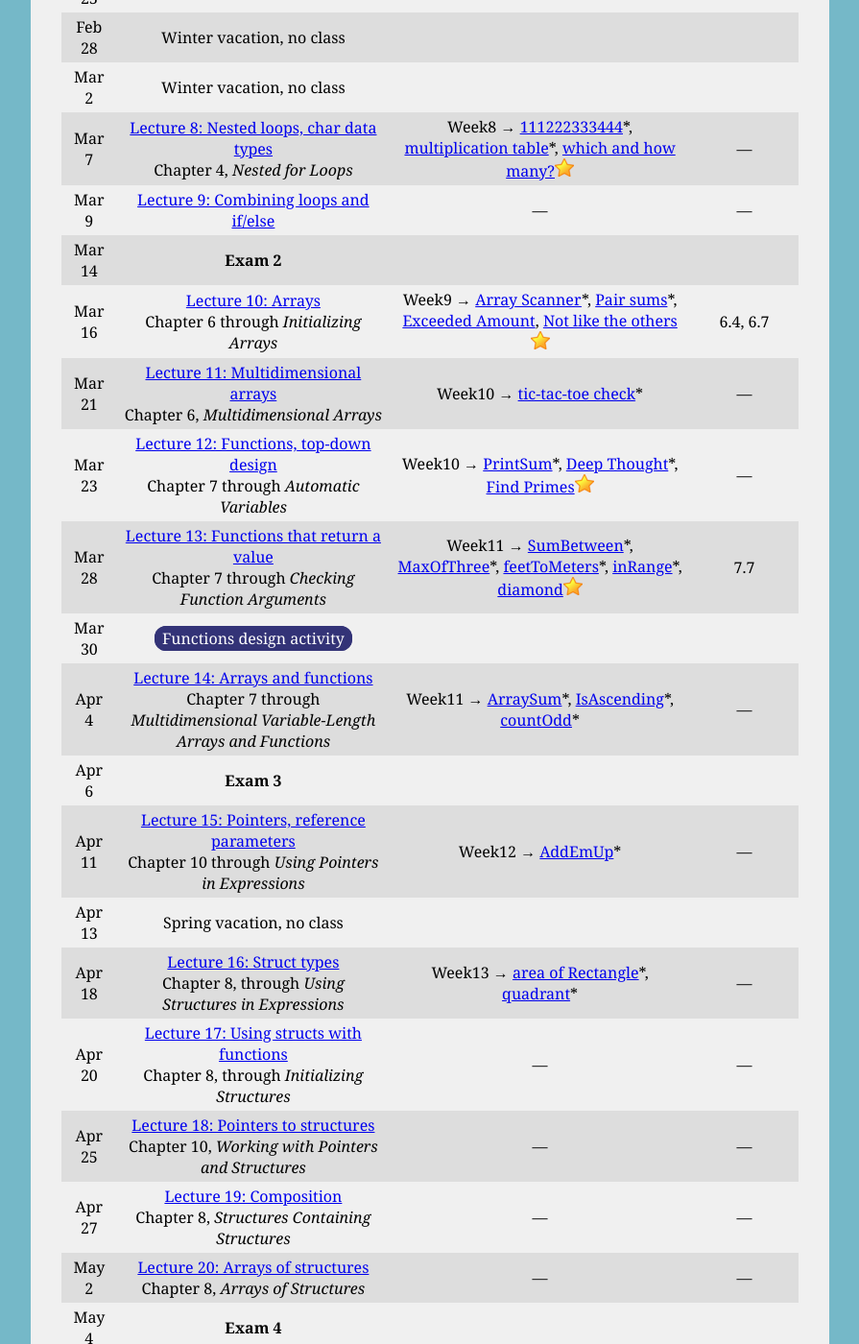
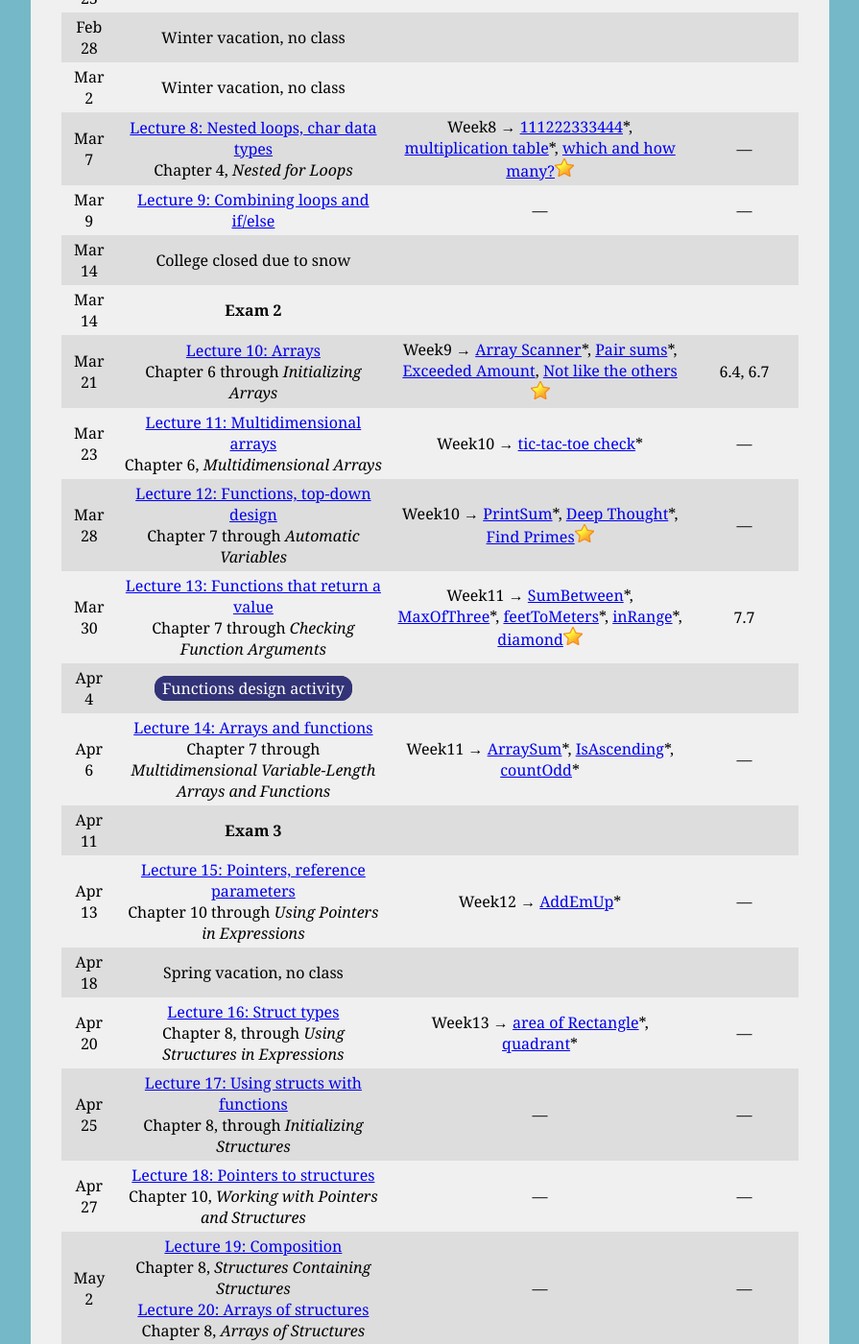
Before and after one commit to ycpcs/cs101-spring2017, a Jekyll site: the page built from schedule.md, in a window 1280 px wide and 1400 px high, scrolled down 1270 px. Shown: the whole window at 96% size, without its empty margins (192-1087 px from the left). Built offline with Jekyll 4.4.1, drawn with Linux system fonts in a browser that asks for light colours.

Commit message:
updated due to college closing on 14th

```diff
--- a/schedule.md
+++ b/schedule.md
@@ -29,19 +29,19 @@ Feb 28 | Winter vacation, no class
 Mar 2 | Winter vacation, no class
 Mar 7 | [Lecture 8: Nested loops, char data types](lectures/lecture08.html)<br>Chapter 4, *Nested for Loops* | Week8 &rarr; [111222333444](https://cs.ycp.edu/cloudcoder/#exercise?c=15,p=494)\*, [multiplication table](https://cs.ycp.edu/cloudcoder/#exercise?c=15,p=533)\*, [which and how many?](https://cs.ycp.edu/cloudcoder/#exercise?c=15,p=495)![gold star](img/goldstar-tiny.png) | &mdash;
 Mar 9 | [Lecture 9: Combining loops and if/else](lectures/lecture09.html) | &mdash; | &mdash;
+Mar 14 | College closed due to snow
 Mar 14 | **Exam 2**
-Mar 16 | [Lecture 10: Arrays](lectures/lecture09.html)<br>Chapter 6 through *Initializing Arrays* | Week9 &rarr; [Array Scanner](https://cs.ycp.edu/cloudcoder/#exercise?c=15,p=496)\*, [Pair sums](https://cs.ycp.edu/cloudcoder/#exercise?c=15,p=497)\*, [Exceeded Amount](https://cs.ycp.edu/cloudcoder/#exercise?c=15,p=498), [Not like the others](https://cs.ycp.edu/cloudcoder/#exercise?c=15,p=499)![gold star](img/goldstar-tiny.png) | 6.4, 6.7
-Mar 21 | [Lecture 11: Multidimensional arrays](lectures/lecture10.html)<br>Chapter 6, *Multidimensional Arrays* | Week10 &rarr; [tic-tac-toe check](https://cs.ycp.edu/cloudcoder/#exercise?c=15,p=527)\* | &mdash;
-Mar 23 | [Lecture 12: Functions, top-down design](lectures/lecture11.html)<br>Chapter 7 through *Automatic Variables* | Week10 &rarr;  [PrintSum](https://cs.ycp.edu/cloudcoder/#exercise?c=15,p=500)\*, [Deep Thought](https://cs.ycp.edu/cloudcoder/#exercise?c=15,p=501)\*, [Find Primes](https://cs.ycp.edu/cloudcoder/#exercise?c=15,p=502)![gold star](img/goldstar-tiny.png) | &mdash;
-Mar 28 | [Lecture 13: Functions that return a value](lectures/lecture12.html)<br>Chapter 7 through *Checking Function Arguments* | Week11 &rarr; [SumBetween](https://cs.ycp.edu/cloudcoder/#exercise?c=15,p=506)\*, [MaxOfThree](https://cs.ycp.edu/cloudcoder/#exercise?c=15,p=507)\*, [feetToMeters](https://cs.ycp.edu/cloudcoder/#exercise?c=15,p=524)\*, [inRange](https://cs.ycp.edu/cloudcoder/#exercise?c=15,p=525)\*, [diamond](https://cs.ycp.edu/cloudcoder/#exercise?c=15,p=526)![gold star](img/goldstar-tiny.png) | 7.7
-Mar 30 | <span class="activity">Functions design activity</span>
-Apr 4 | [Lecture 14: Arrays and functions](lectures/lecture13.html)<br>Chapter 7 through *Multidimensional Variable-Length Arrays and Functions* | Week11 &rarr; [ArraySum](https://cs.ycp.edu/cloudcoder/#exercise?c=15,p=503)\*, [IsAscending](https://cs.ycp.edu/cloudcoder/#exercise?c=15,p=505)\*, [countOdd](https://cs.ycp.edu/cloudcoder/#exercise?c=15,p=504)\* | &mdash;
-Apr 6 | **Exam 3**
-Apr 11 | [Lecture 15: Pointers, reference parameters](lectures/lecture14.html)<br>Chapter 10 through *Using Pointers in Expressions* | Week12 &rarr; [AddEmUp](https://cs.ycp.edu/cloudcoder/#exercise?c=15,p=508)\* | &mdash;
-Apr 13 | Spring vacation, no class
-Apr 18 | [Lecture 16: Struct types](lectures/lecture15.html)<br>Chapter 8, through *Using Structures in Expressions* | Week13 &rarr; [area of Rectangle](https://cs.ycp.edu/cloudcoder/#exercise?c=15,p=509)\*, [quadrant](https://cs.ycp.edu/cloudcoder/#exercise?c=15,p=535)\* | &mdash;
-Apr 20 | [Lecture 17: Using structs with functions](lectures/lecture16.html)<br>Chapter 8, through *Initializing Structures* | &mdash; | &mdash;
-Apr 25 | [Lecture 18: Pointers to structures](lectures/lecture17.html)<br>Chapter 10, *Working with Pointers and Structures* | &mdash; | &mdash;
-Apr 27 | [Lecture 19: Composition](lectures/lecture18.html)<br>Chapter 8, *Structures Containing Structures* | &mdash; | &mdash;
-May 2 | [Lecture 20: Arrays of structures](lectures/lecture19.html)<br>Chapter 8, *Arrays of Structures* | &mdash; | &mdash;
+Mar 21 | [Lecture 10: Arrays](lectures/lecture09.html)<br>Chapter 6 through *Initializing Arrays* | Week9 &rarr; [Array Scanner](https://cs.ycp.edu/cloudcoder/#exercise?c=15,p=496)\*, [Pair sums](https://cs.ycp.edu/cloudcoder/#exercise?c=15,p=497)\*, [Exceeded Amount](https://cs.ycp.edu/cloudcoder/#exercise?c=15,p=498), [Not like the others](https://cs.ycp.edu/cloudcoder/#exercise?c=15,p=499)![gold star](img/goldstar-tiny.png) | 6.4, 6.7
+Mar 23 | [Lecture 11: Multidimensional arrays](lectures/lecture10.html)<br>Chapter 6, *Multidimensional Arrays* | Week10 &rarr; [tic-tac-toe check](https://cs.ycp.edu/cloudcoder/#exercise?c=15,p=527)\* | &mdash;
+Mar 28 | [Lecture 12: Functions, top-down design](lectures/lecture11.html)<br>Chapter 7 through *Automatic Variables* | Week10 &rarr;  [PrintSum](https://cs.ycp.edu/cloudcoder/#exercise?c=15,p=500)\*, [Deep Thought](https://cs.ycp.edu/cloudcoder/#exercise?c=15,p=501)\*, [Find Primes](https://cs.ycp.edu/cloudcoder/#exercise?c=15,p=502)![gold star](img/goldstar-tiny.png) | &mdash;
+Mar 30 | [Lecture 13: Functions that return a value](lectures/lecture12.html)<br>Chapter 7 through *Checking Function Arguments* | Week11 &rarr; [SumBetween](https://cs.ycp.edu/cloudcoder/#exercise?c=15,p=506)\*, [MaxOfThree](https://cs.ycp.edu/cloudcoder/#exercise?c=15,p=507)\*, [feetToMeters](https://cs.ycp.edu/cloudcoder/#exercise?c=15,p=524)\*, [inRange](https://cs.ycp.edu/cloudcoder/#exercise?c=15,p=525)\*, [diamond](https://cs.ycp.edu/cloudcoder/#exercise?c=15,p=526)![gold star](img/goldstar-tiny.png) | 7.7
+Apr 4 | <span class="activity">Functions design activity</span>
+Apr 6 | [Lecture 14: Arrays and functions](lectures/lecture13.html)<br>Chapter 7 through *Multidimensional Variable-Length Arrays and Functions* | Week11 &rarr; [ArraySum](https://cs.ycp.edu/cloudcoder/#exercise?c=15,p=503)\*, [IsAscending](https://cs.ycp.edu/cloudcoder/#exercise?c=15,p=505)\*, [countOdd](https://cs.ycp.edu/cloudcoder/#exercise?c=15,p=504)\* | &mdash;
+Apr 11 | **Exam 3**
+Apr 13 | [Lecture 15: Pointers, reference parameters](lectures/lecture14.html)<br>Chapter 10 through *Using Pointers in Expressions* | Week12 &rarr; [AddEmUp](https://cs.ycp.edu/cloudcoder/#exercise?c=15,p=508)\* | &mdash;
+Apr 18 | Spring vacation, no class
+Apr 20 | [Lecture 16: Struct types](lectures/lecture15.html)<br>Chapter 8, through *Using Structures in Expressions* | Week13 &rarr; [area of Rectangle](https://cs.ycp.edu/cloudcoder/#exercise?c=15,p=509)\*, [quadrant](https://cs.ycp.edu/cloudcoder/#exercise?c=15,p=535)\* | &mdash;
+Apr 25 | [Lecture 17: Using structs with functions](lectures/lecture16.html)<br>Chapter 8, through *Initializing Structures* | &mdash; | &mdash;
+Apr 27 | [Lecture 18: Pointers to structures](lectures/lecture17.html)<br>Chapter 10, *Working with Pointers and Structures* | &mdash; | &mdash;
+May 2 | [Lecture 19: Composition](lectures/lecture18.html)<br>Chapter 8, *Structures Containing Structures*<br>[Lecture 20: Arrays of structures](lectures/lecture19.html)<br>Chapter 8, *Arrays of Structures* | &mdash; | &mdash;
 May 4 | **Exam 4**
```
Also changed, not shown: index.md (+1 -0 lines), labs/index.md (+12 -12 lines).
